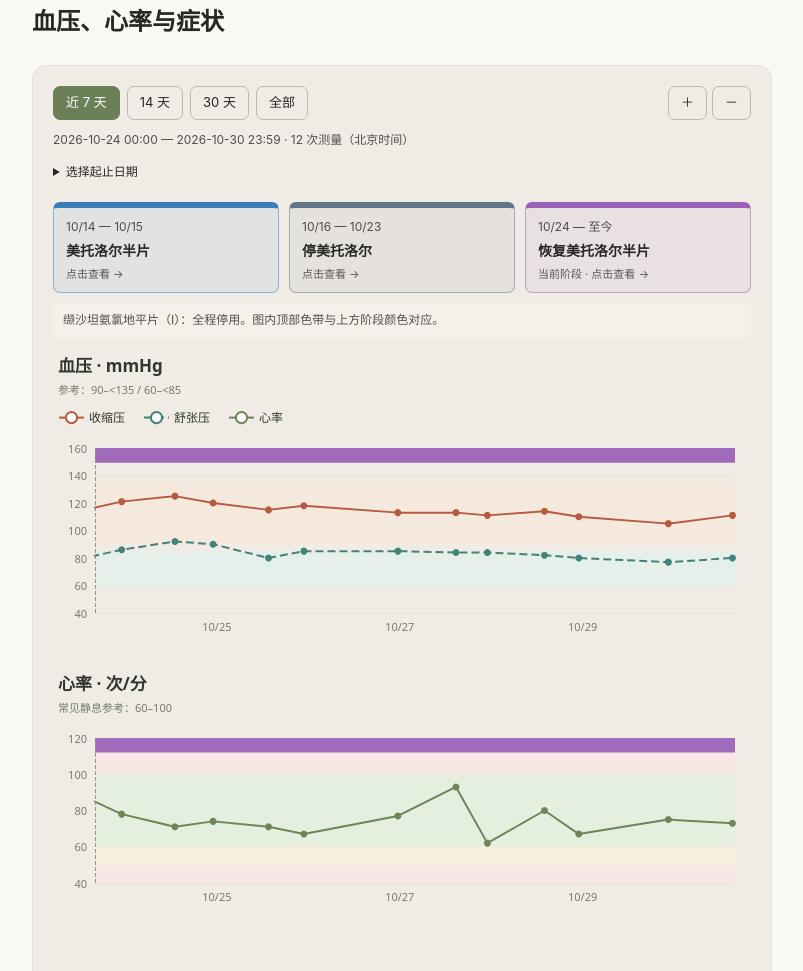
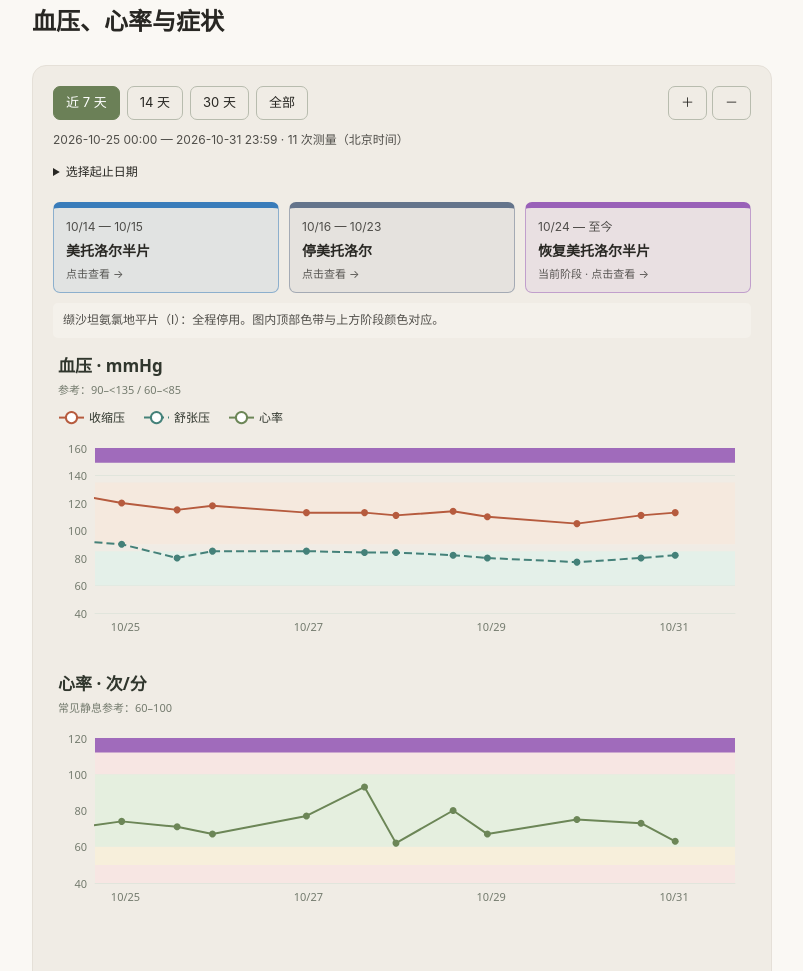
Before and after one commit to leslie2046/leslie2046.github.io, an Astro site: page /posts/blood-pressure-medication-day-1 in a window 1280 px wide. Shown: the part 2174-3145 px from the top of the page, without its empty margins (88-891 px from the left). Built offline with nearby package versions, Linux system fonts and the light colour scheme; Astro itself is replaced by a stand-in of ours.

Commit message:
docs: record October 31 morning blood pressure and heart rate

```diff
--- a/public/data/medication-observations.json
+++ b/public/data/medication-observations.json
@@ -211,5 +211,11 @@
     "systolic": 111,
     "diastolic": 80,
     "heartRate": 73
+  },
+  {
+    "time": "2026-10-31T08:18:00+08:00",
+    "systolic": 113,
+    "diastolic": 82,
+    "heartRate": 63
   }
 ]
--- a/src/content/posts/blood-pressure-medication-day-1.md
+++ b/src/content/posts/blood-pressure-medication-day-1.md
@@ -34,7 +34,7 @@ tags: [生活, 血压, 用药观察]
 
 <div class="health-chart-scroll" role="region" aria-label="血压、心率与症状图表，可横向滚动" tabindex="0">
 
-![血压、心率与每日症状累计图。最新记录：2026年10月30日23:20，血压111/80 mmHg，心率73次/分。](/images/health/medication-timeline.ec721a75fb0b.svg)
+![血压、心率与每日症状累计图。最新记录：2026年10月31日08:18，血压113/82 mmHg，心率63次/分。](/images/health/medication-timeline.7c125c2a63af.svg)
 
 </div>
 
```
Also changed, not shown: public/images/health/medication-timeline.7c125c2a63af.svg (added), public/images/health/medication-timeline.svg.
